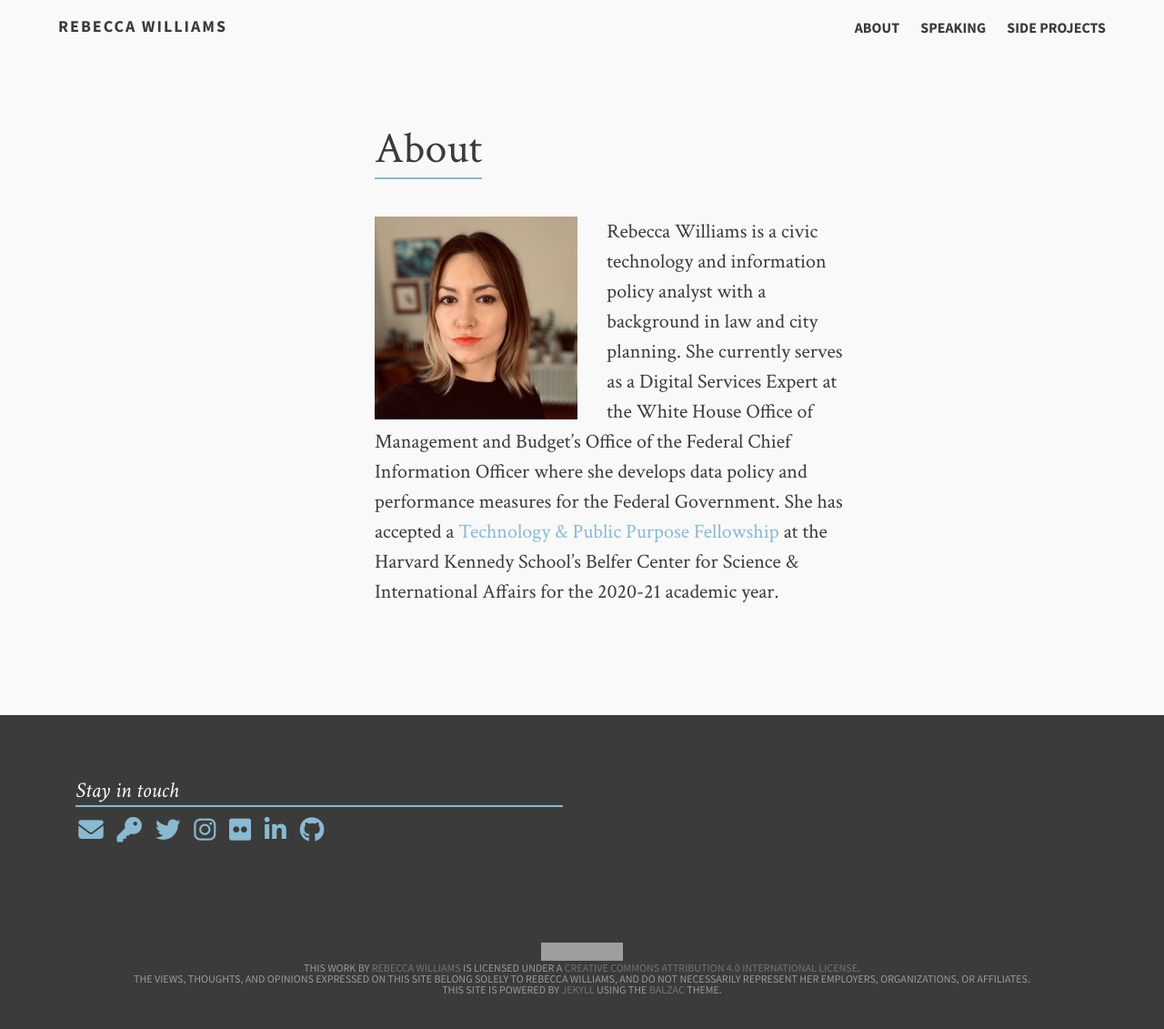
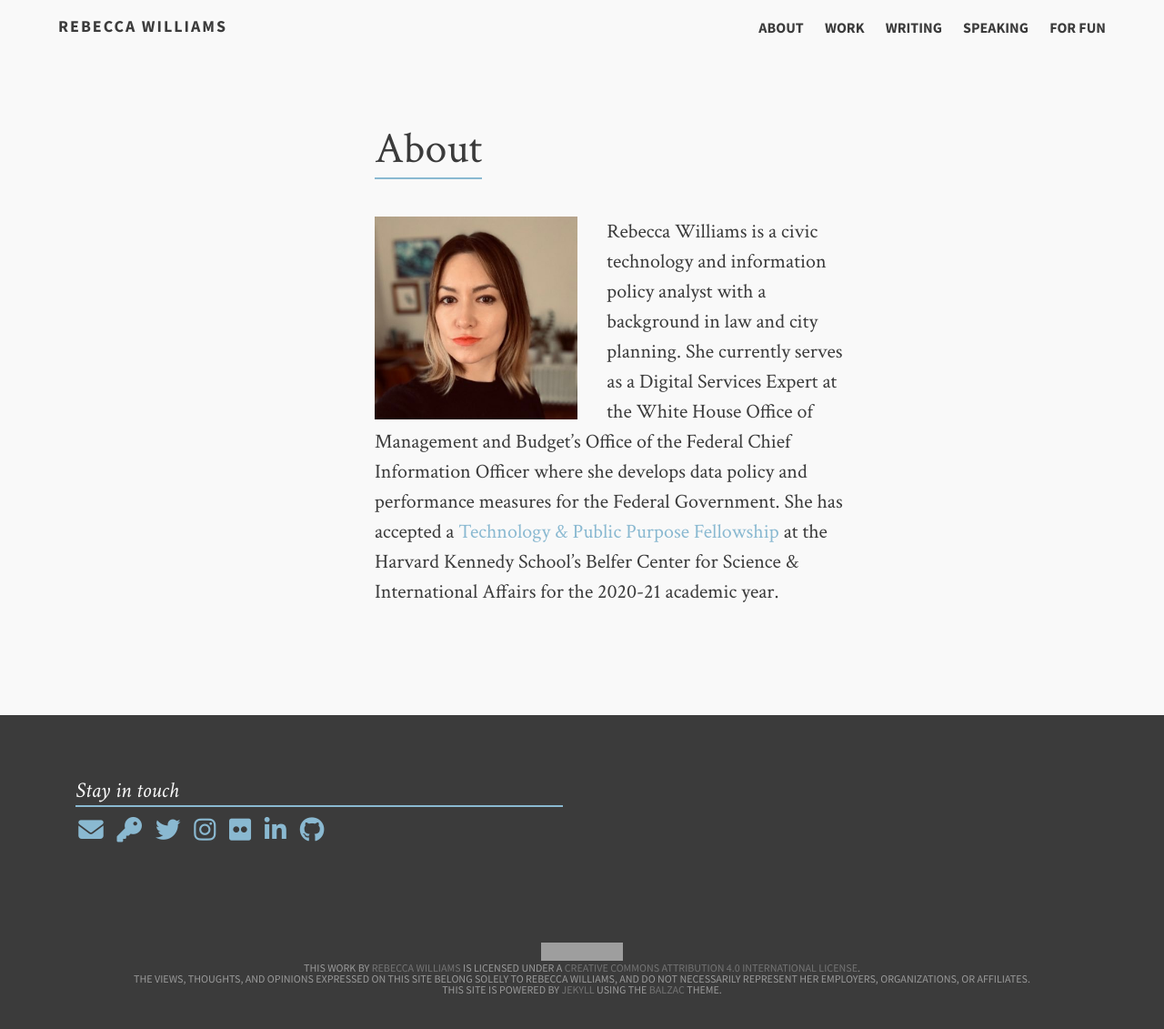
Before and after one commit to rebeccawilliams/rebeccawilliams.us, a Jekyll site: the page built from README.md, in a window 1280 px wide. Shown: the whole page at 91% size. Built offline with Jekyll 4.4.1, drawn with Linux system fonts in a browser that asks for light colours; nearby versions of some CDN libraries; our own code applies the rules of GitHub Pages for plain Markdown files; grey boxes are pictures that could not be loaded.

Commit message:
Update head-dark.html

```diff
--- a/_includes/head-dark.html
+++ b/_includes/head-dark.html
@@ -62,11 +62,17 @@
             <li>
               <a href="/" title="{{ site.title }}">About</a>
             </li>
+             <li>
+              <a href="/work" title="{{ site.title }}">Work</a>
+            </li>
+             <li>
+              <a href="/writing" title="{{ site.title }}">Writing</a>
+            </li>
             <li>
               <a href="/speaking" title="{{ site.title }}">Speaking</a>
             </li>
             <li>
-              <a href="/projects" title="{{ site.title }}">Side Projects</a>
+              <a href="/fun" title="{{ site.title }}">For Fun</a>
             </li>
 
 
```
